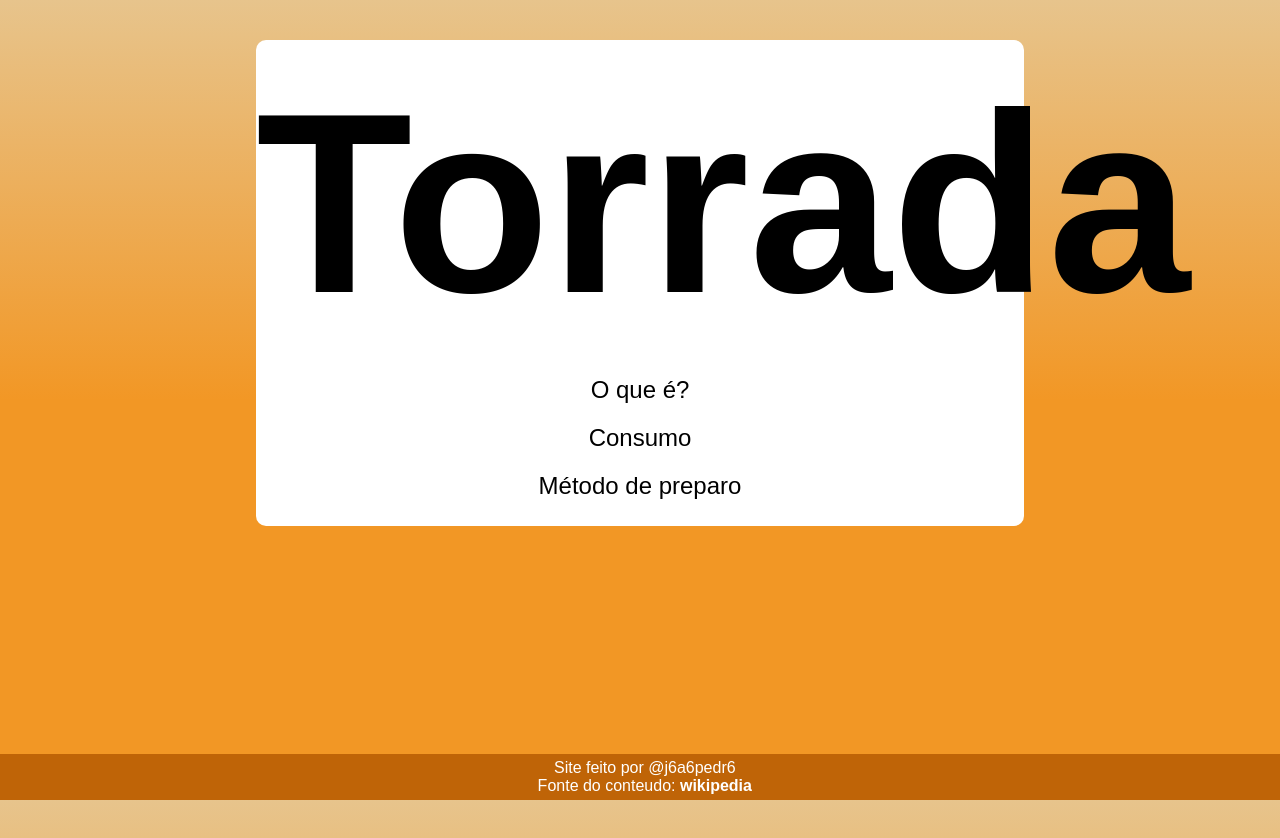
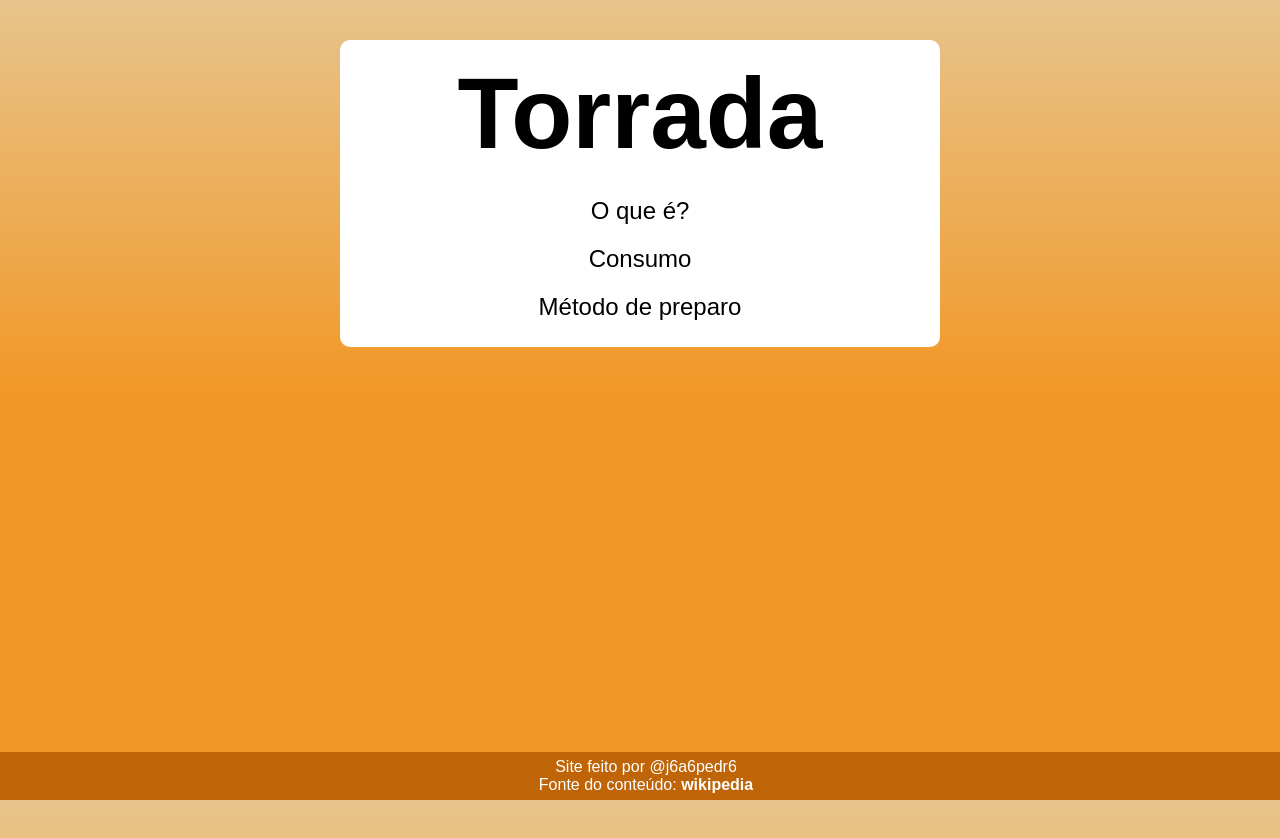
Before and after one commit to j6a6pedr6/primeiro-site, a plain HTML site: page index.html in a window 1280 px wide. Drawn offline with Linux system fonts and the light colour scheme; a web font is replaced by a local one.

Commit message:
fixed css

```diff
--- a/css/style.css
+++ b/css/style.css
@@ -34,10 +34,10 @@ body{
 header{
     background-color: white;
     font-family: var(--font-toast);
-    font-size: 10vw;
+    font-size: 50px;
     text-align: center;
-    min-width: 30vw;
-    max-width: 60vw;
+    min-width: 300px;
+    max-width: 600px;
     padding-top: 2vh;
     margin: auto;
     margin-top: 40px;
@@ -47,8 +47,8 @@ header{
 nav{
     background-color: white;
     text-align: center;
-    min-width: 30vw;
-    max-width: 60vw;
+    min-width: 300px;
+    max-width: 600px;
     padding-top: 2vh;
     padding-bottom: 2vh;
     margin: auto;
@@ -74,7 +74,7 @@ footer{
     background-color: var(--cor4);
     color: white;
     text-align: center;
-    padding: 0.6vh;
+    padding: 6px;
     bottom: 0;
     position: fixed;
     width: 100vw;
@@ -94,8 +94,8 @@ footer > p > a:hover{
 main{
     font-family: var(--font-padrao);
     background-color: white;
-    min-width: 30vw;
-    max-width: 60vw;
+    min-width: 300px;
+    max-width: 600px;
     height: auto;
     margin: auto;
     margin-top: 40px;
@@ -108,7 +108,7 @@ main{
 main > section > h1{
     text-align: center;
     font-family: var(--font-toast);
-    font-size: 10vw;
+    font-size: 50px;
     margin: 20px;
 }
 
@@ -129,7 +129,7 @@ main > section > p > a:hover{
 
 .img1, .img2, .img3, .img4, .img5, .img6{
     background-attachment: fixed;
-    height: 40vh;
+    height: 500px;
     margin: 5px;
     border-radius: 5px;
 }
--- a/index.html
+++ b/index.html
@@ -17,7 +17,7 @@
     </nav>
     <footer>
         <p>Site feito por @j6a6pedr6</p>
-        <p>Fonte do conteudo: <a href="https://pt.wikipedia.org/wiki/Torrada" target="_blank">wikipedia</a></p>
+        <p>Fonte do conteúdo: <a href="https://pt.wikipedia.org/wiki/Torrada" target="_blank">wikipedia</a></p>
     </footer>
 </body>
 </html>
```
